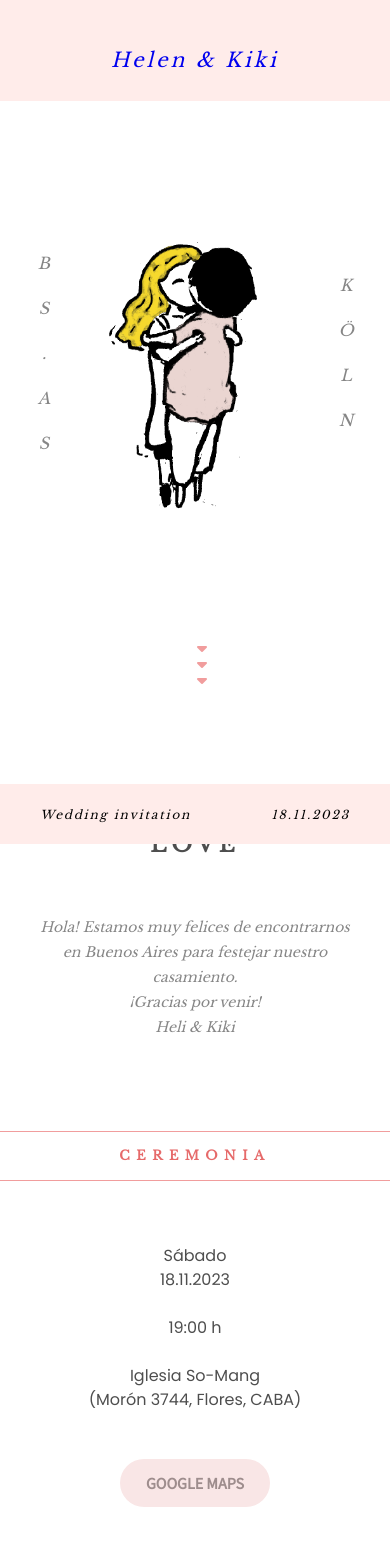
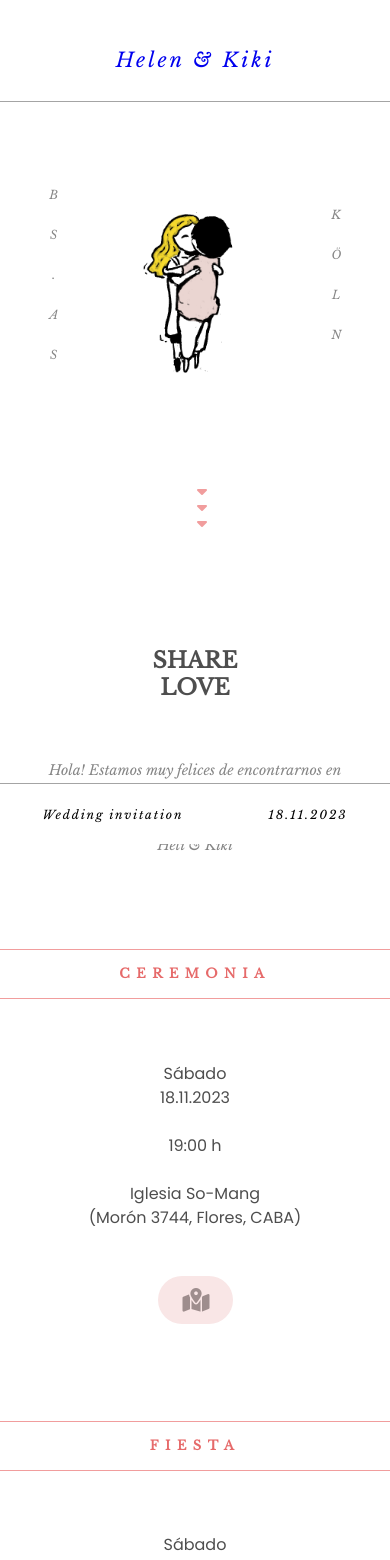
Before and after one commit to AAlejof/HeliKi, a React (Create React App) app in the folder client/: page /home in a window 390 px wide. Shown: the top 1560 px of the page. Built offline with nearby package versions, Linux system fonts and the light colour scheme.

Commit message:
change styles requested by client

```diff
--- a/client/src/components/Footer/Footer.module.css
+++ b/client/src/components/Footer/Footer.module.css
@@ -47,7 +47,8 @@
 		align-content: center;
 		height: 60px;
 		width: 100vw;
-		background-color: #ffecea;
+		background-color: white;
+		border-top: solid 0.5px #a4a4a4;
 	}
 
 	.pFooterDiv {
--- a/client/src/components/Form/Form.module.css
+++ b/client/src/components/Form/Form.module.css
@@ -59,17 +59,16 @@
 .h4Div {
 	font-family: 'Poppins';
 	font-style: normal;
-	font-weight: 400;
+	font-weight: 600;
 	font-size: 16px;
 	line-height: 24px;
 	text-align: center;
-	text-decoration: underline;
 	color: #4e4e4e;
 	margin-bottom: 5%;
 }
 .smallButton {
 	margin-bottom: 7%;
-    width: 150px;
+    width: 100px;
 	font-family: 'Source Sans Pro';
 	font-style: normal;
 	font-weight: 600;
@@ -105,6 +104,10 @@
 
 }
 
+.formDiv {
+	margin-bottom: 15%;
+}
+
 .cbRound:checked {
 	background-color: #9e8d8d;
 }
@@ -114,9 +117,9 @@
 	font-style: normal;
 	font-weight: 400;
 	font-size: 16px;
-	line-height: 24px;
+	line-height: 30px;
 	color: #4e4e4e;
-	/* margin-right: 2rem; */
+
 }
 
 .imgWorld {
--- a/client/src/components/Home/Home.jsx
+++ b/client/src/components/Home/Home.jsx
@@ -29,7 +29,7 @@ const Home = () => {
             <h3 className={style.h3Div}>CEREMONIA</h3>
             <p  className={style.pEventsDiv}>Sábado <br/> 18.11.2023 <br/><br/>19:00 h <br/><br/>Iglesia So-Mang <br/>(Morón 3744, Flores, CABA)</p>
             <Link to='https://goo.gl/maps/BXHWCvkLRu8VpnDf9'>
-                <button className={style.smallButton}>GOOGLE MAPS</button>
+                <button className={style.smallButton}><i class="fa-solid fa-map-location-dot fa-xl"></i></button>
             </Link>
         </div>
         <div className={style.eventsDiv}>
--- a/client/src/components/Home/Home.module.css
+++ b/client/src/components/Home/Home.module.css
@@ -15,7 +15,9 @@
 
 .imgHeliki {
 	height: auto;
-	width: 250px;
+	width: 150px;
+	margin-left: 12vw;
+	margin-right: 12vw;
 	justify-content: center;
 	align-content: center;
 }
@@ -24,6 +26,7 @@
 	writing-mode: vertical-rl;
 	text-orientation: upright;
 	font-family: 'libre baskerville';
+	font-size: 12px;
 	font-style: italic;
 	letter-spacing: 25px;
 	color: #868686;
@@ -52,7 +55,7 @@
 	font-style: normal;
 	font-weight: 700;
 	font-size: 22px;
-	letter-spacing: 5px;
+	/* letter-spacing: 5px; */
 	line-height: 27px;
 	color: #4e4e4e;
 }
@@ -105,7 +108,7 @@
 
 .smallButton {
 	margin-bottom: 7%;
-	width: 150px;
+	width: 75px;
 	font-family: 'Source Sans Pro';
 	font-style: normal;
 	font-weight: 600;
--- a/client/src/components/Navbar/Navbar.module.css
+++ b/client/src/components/Navbar/Navbar.module.css
@@ -12,7 +12,8 @@
 	align-content: flex-end;
 	height: 15vh;
 	width: 100vw;
-	background-color: #ffecea;
+	/* background-color: #ffecea; */
+	border-bottom: solid 0.5px #a4a4a4;
 }
 
 .pNavbarDiv {
@@ -41,7 +42,8 @@
 		align-content: flex-end;
 		height: 101.33px;
 		width: 100vw;
-		background-color: #ffecea;
+	background-color: white;
+	border-bottom: solid 0.5px #a4a4a4;
 	}
 
 	.pNavbarDiv {
--- a/client/src/components/Tips/Tips.module.css
+++ b/client/src/components/Tips/Tips.module.css
@@ -37,7 +37,7 @@
 
 .smallButton {
 	margin-bottom: 7%;
-	width: 150px;
+	width: 100px;
 	font-family: 'Source Sans Pro';
 	font-style: normal;
 	font-weight: 600;
--- a/client/src/index.css
+++ b/client/src/index.css
@@ -1,4 +1,4 @@
-@import url('https://fonts.googleapis.com/css2?family=Libre+Baskerville');
+@import url('https://fonts.googleapis.com/css2?family=Libre+Baskerville:ital@1&display=swap');
 @import url('https://fonts.googleapis.com/css2?family=Poppins');
 @import url('https://fonts.googleapis.com/css?family=Source+Sans+Pro');
 
```
